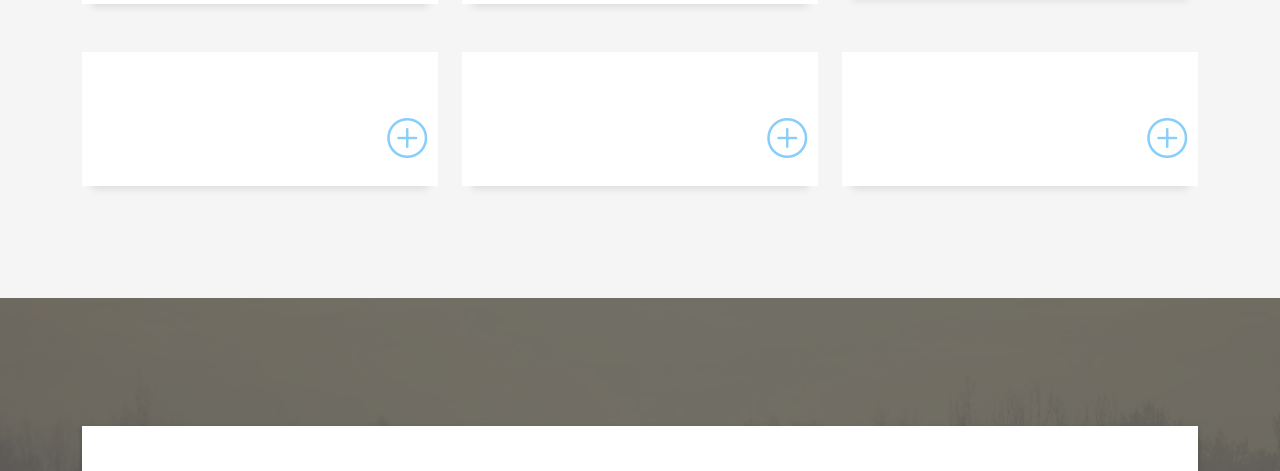
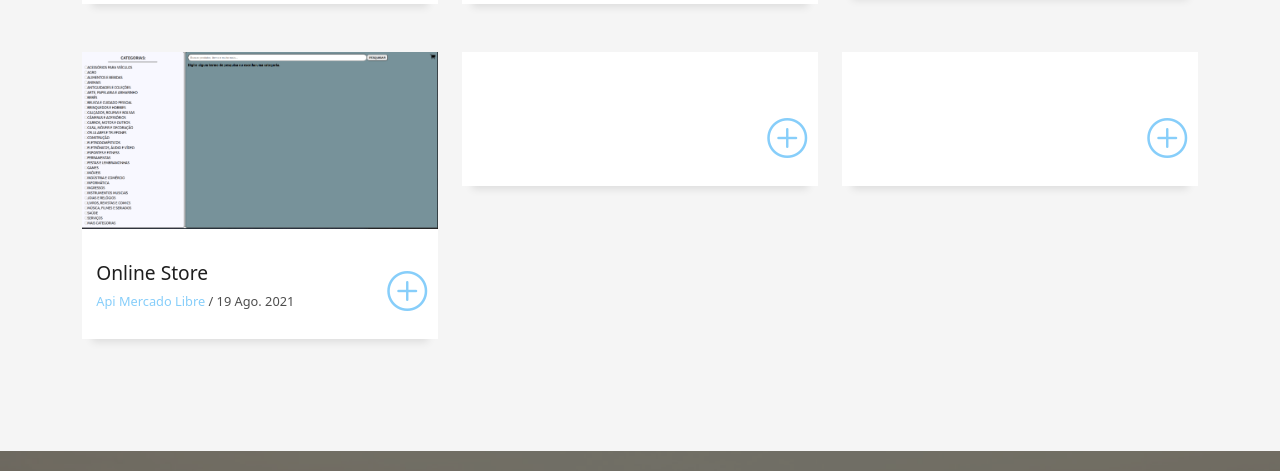
Before and after one commit to FilipeGuto/FilipeGuto.github.io, a plain HTML site: page index.html in a window 1280 px wide. Shown: the part 2708-3179 px from the top of the page. Drawn offline with Linux system fonts and the light colour scheme.

Commit message:
New Project Add

```diff
--- a/index.html
+++ b/index.html
@@ -273,22 +273,22 @@
           </div>
           <div class="col-md-4">
             <div class="work-box">
-              <a href="" data-gallery="portfolioGallery" class="portfolio-lightbox">
+              <a href="assets/img/StoreOnline.png" data-gallery="portfolioGallery" class="portfolio-lightbox">
                 <div class="work-img">
-                  <img src="" alt="" class="img-fluid">
+                  <img src="assets/img/StoreOnline.png" alt="" class="img-fluid">
                 </div>
               </a>
               <div class="work-content">
                 <div class="row">
                   <div class="col-sm-8">
-                    <h2 class="w-title"></h2>
+                    <h2 class="w-title">Online Store</h2>
                     <div class="w-more">
-                      <span class="w-ctegory"></span><span class="w-date"></span>
+                      <span class="w-ctegory">Api Mercado Libre</span> / <span class="w-date">19 Ago. 2021</span>
                     </div>
                   </div>
                   <div class="col-sm-4">
                     <div class="w-like">
-                      <a href=""> <span class="bi bi-plus-circle"></span></a>
+                      <a href="https://project-store-online.vercel.app/" target="_blank"> <span class="bi bi-plus-circle"></span></a>
                     </div>
                   </div>
                 </div>
```
Also changed, not shown: assets/img/StoreOnline.png (added).
